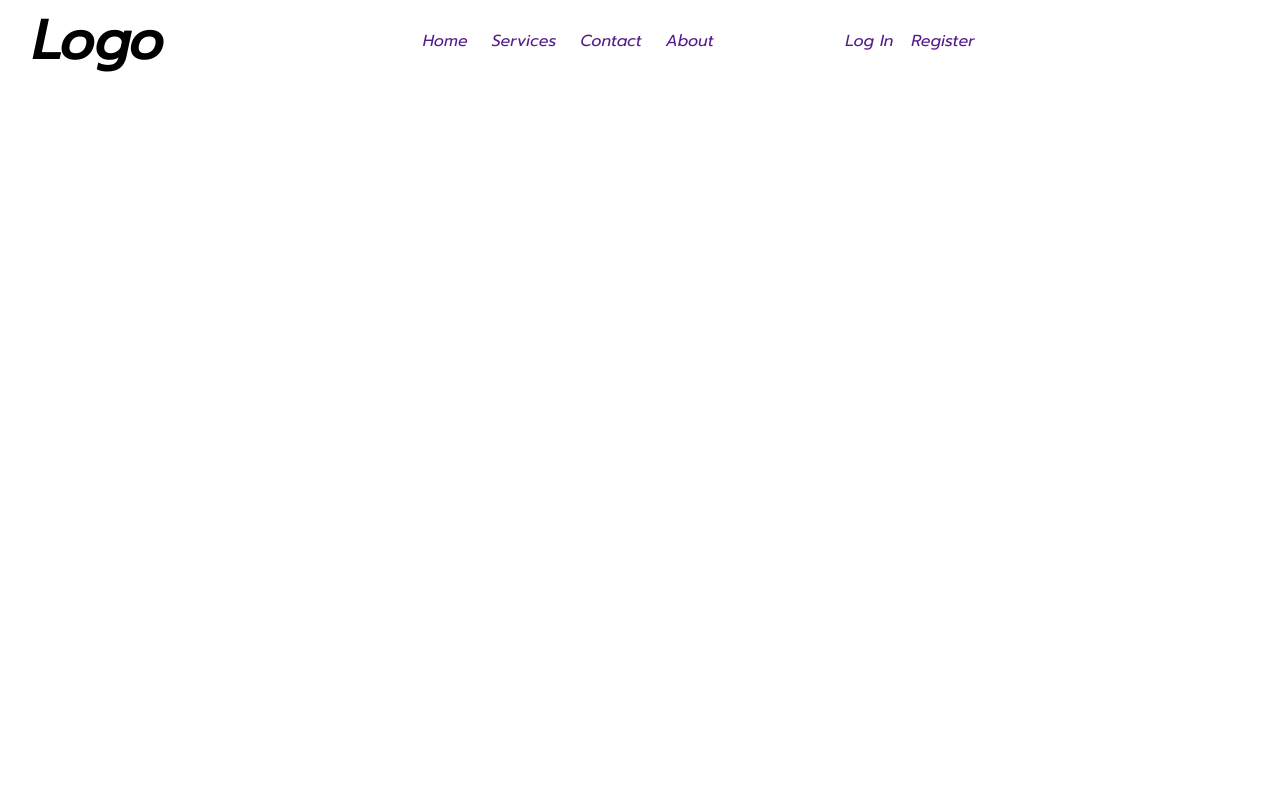
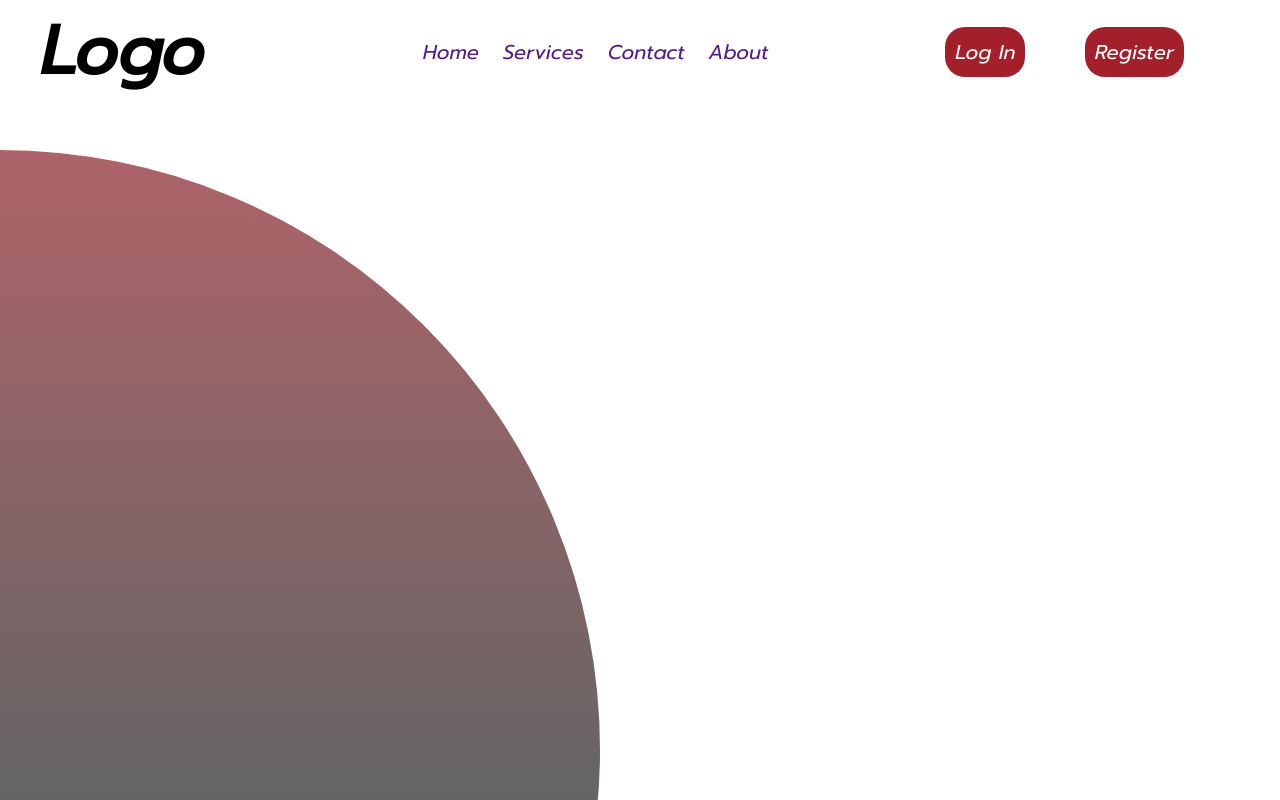
Before and after one commit to mgarcia5621/templatepage, a plain HTML site: page index.html in a window 1280 px wide. Drawn offline with Linux system fonts and the light colour scheme; a web font is replaced by a local one.

Commit message:
added more styles and one big circle

```diff
--- a/index.html
+++ b/index.html
@@ -9,13 +9,12 @@
     <link rel="preconnect" href="https://fonts.googleapis.com">
 <link rel="preconnect" href="https://fonts.gstatic.com" crossorigin>
 <link href="https://fonts.googleapis.com/css2?family=DM+Sans:ital@1&family=Fjalla+One&family=IBM+Plex+Sans+Thai+Looped:wght@300&family=Prompt:ital@1&display=swap" rel="stylesheet">
-
 </head>
 <body>
     <header>
         <h1 class="logo">Logo</h1>
 
-        <ul>
+        <ul class="nav-header">
             <li><a href="">Home</a></li>
             <li><a href="">Services</a></li>
             <li><a href="">Contact</a></li>
@@ -28,5 +27,6 @@
         </div>
 
     </header>
+    <div class="circle"></div>
 </body>
 </html>
--- a/styles.css
+++ b/styles.css
@@ -8,6 +8,7 @@
     font-family: 'Fjalla One', sans-serif;
     font-family: 'IBM Plex Sans Thai Looped', sans-serif;
     font-family: 'Prompt', sans-serif;
+    font-size: 20px;
 }
 
 html,body {
@@ -33,10 +34,39 @@ ul {
 
 ul li a:hover {
     color: white;
-    margin: 0 4rem;
+    margin 0 4rem;
     background-color: #555;
     border-radius: 25px;
     padding: 10px;
     font-weight: bold;
     transition: all .2s ease 0s;
 }
+
+.log-container {
+    justify-self: center;
+}
+
+.log-container a{
+    margin-left: 2rem;
+    background: #a3202a;
+    border: none;
+    border-radius: 20px;
+    padding: 10px;
+    color: white;
+}
+
+.log-container a:hover {
+    background: black;
+    transition: all .3s;
+}
+
+.circle {
+    width: 100%;
+    height: 100%;
+    background: linear-gradient(#a3202a, #222);
+    clip-path: circle(600px at left 750px);
+    position: absolute;
+    left: 0;
+    bottom: 0;
+    filter: opacity(0.7);
+}
```
